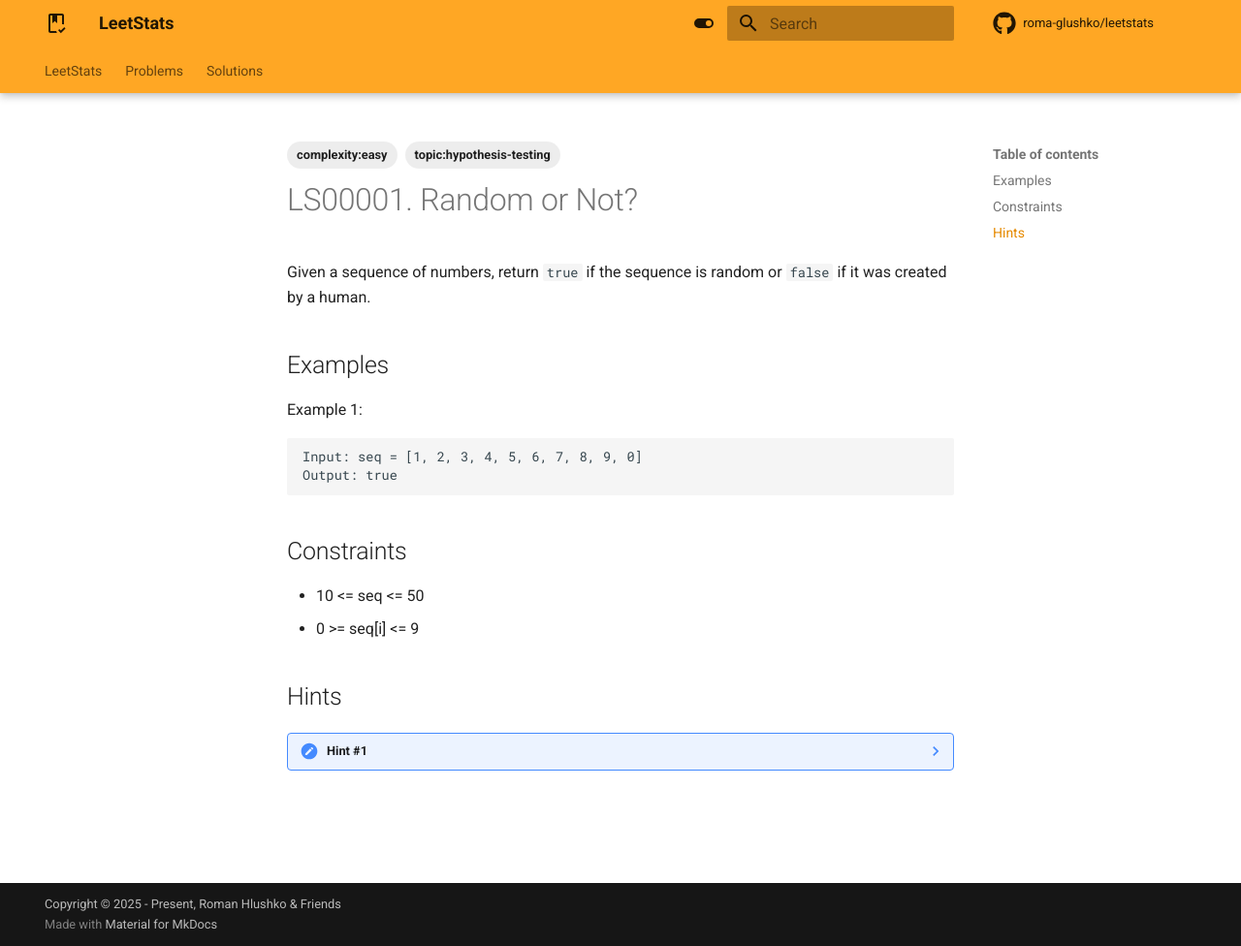
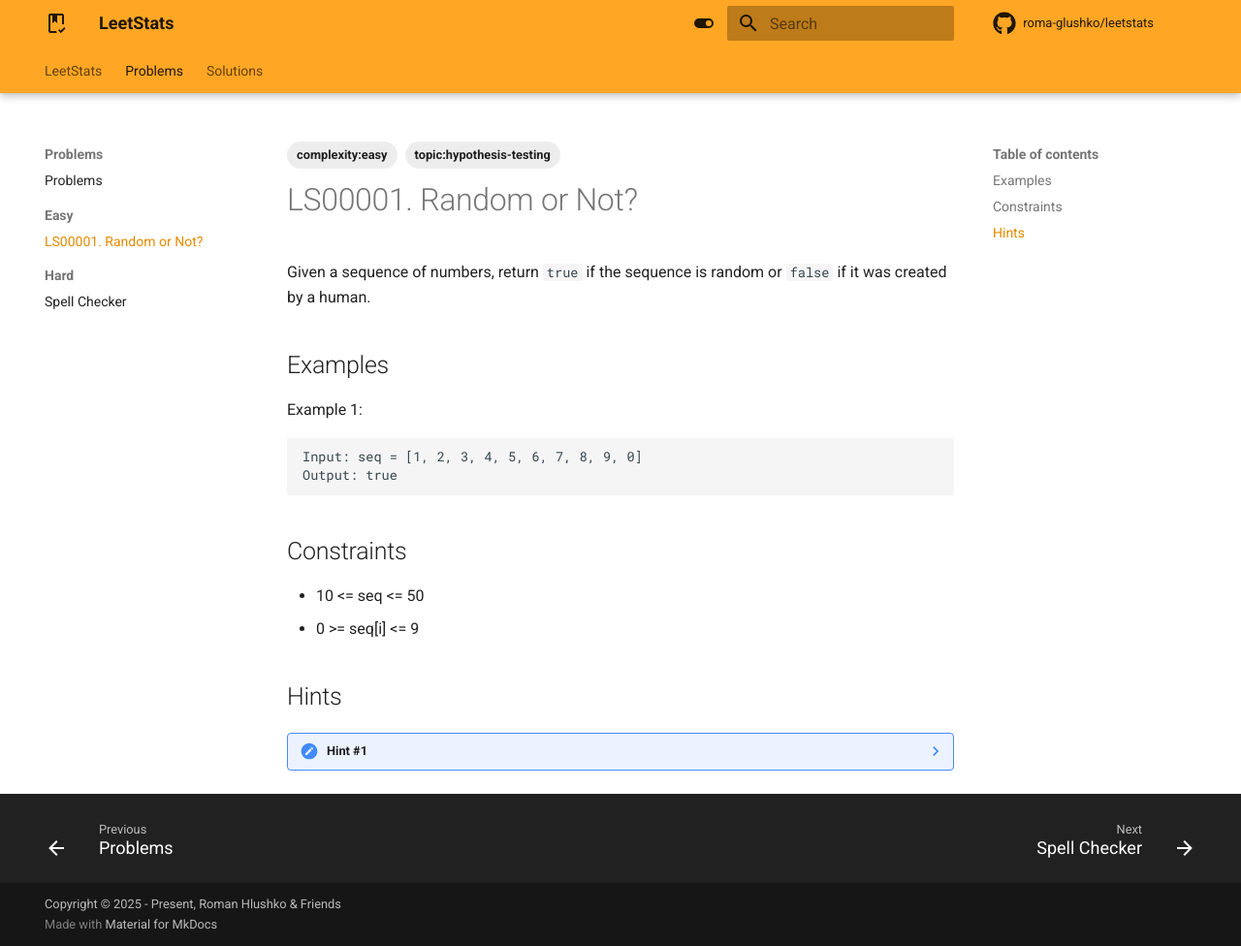
Before and after one commit to roma-glushko/leetstats, an MkDocs documentation site: the page built from docs/problems/random-or-not.md, in a window 1280 px wide and 976 px high. Shown: the whole window at 97% size. Built offline with MkDocs 1.6.1 and Material for MkDocs 9.7.7, drawn with Linux system fonts in a browser that asks for light colours; comment, search, counter and statistics services are not loaded.

Commit message:
Added the LS00001 problem

```diff
--- a/mkdocs.yml
+++ b/mkdocs.yml
@@ -69,6 +69,9 @@ nav:
   - LeetStats: index.md
   - Problems:
     - problems/index.md
-    - problems/spell-checker.md
+    - Easy:
+      - problems/random-or-not.md
+    - Hard:
+      - problems/spell-checker.md
   - Solutions:
     - solutions/index.md
```
